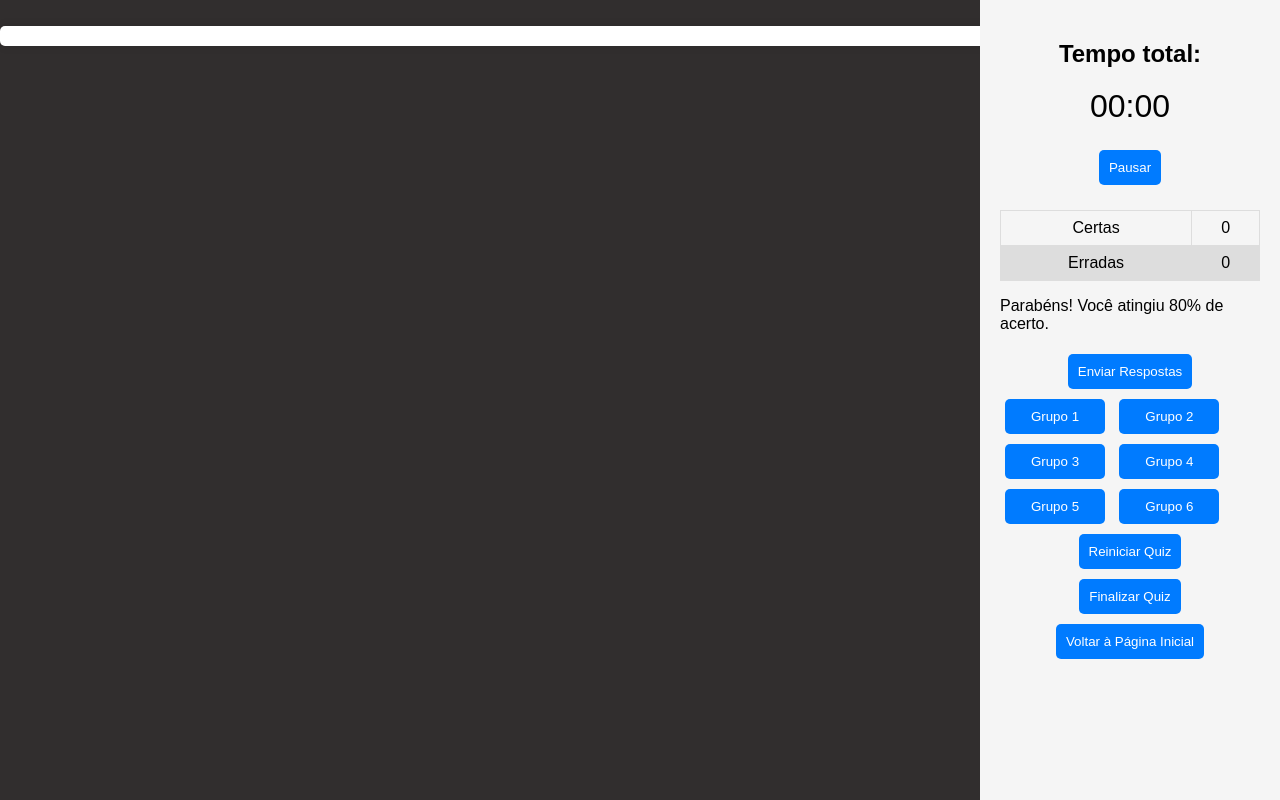
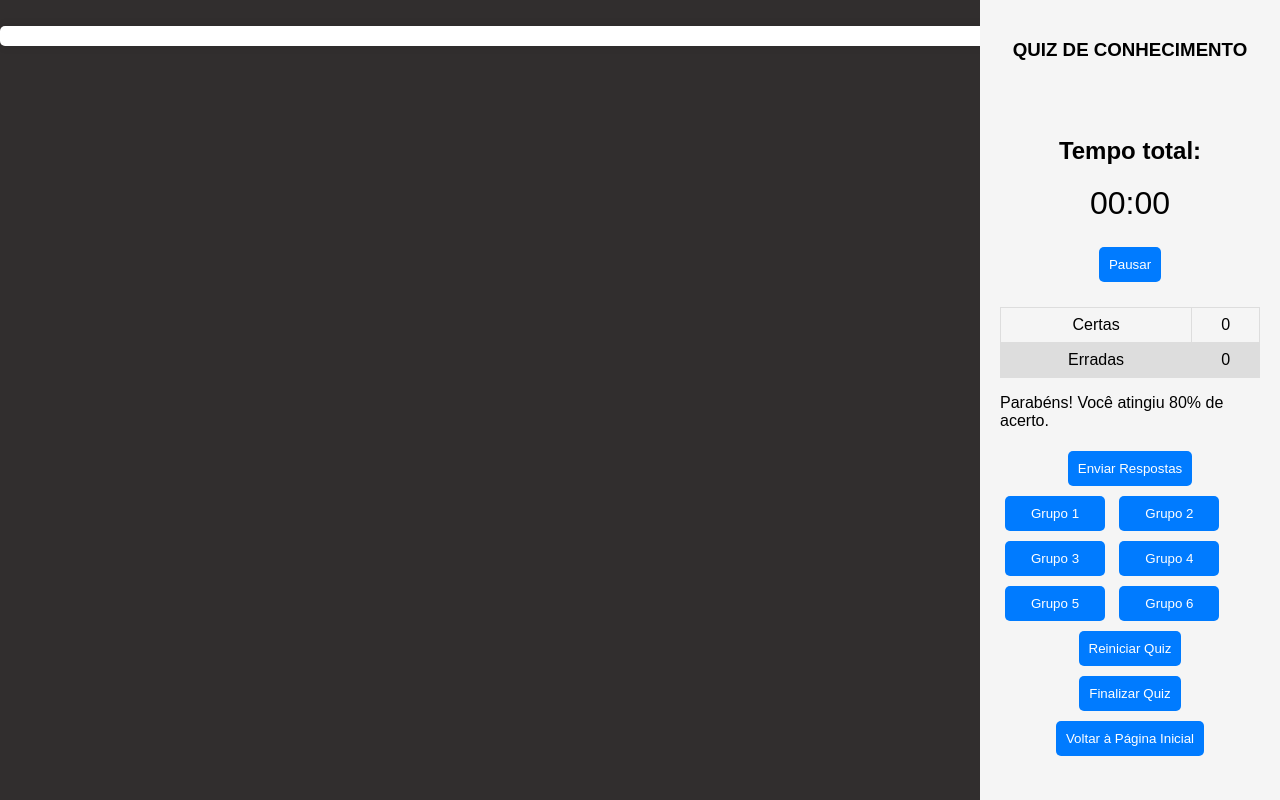
Before and after one commit to munizmath/CBTdump, a plain HTML site: page index.html in a window 1280 px wide. Drawn offline with Linux system fonts and the light colour scheme.

Commit message:
Update index.html

```diff
--- a/index.html
+++ b/index.html
@@ -194,6 +194,7 @@
 </head>
 <body>
     <div id="sidebar">
+        <h3>QUIZ DE CONHECIMENTO<h3>
         <h2>Tempo total:</h2>
         <div id="timer">00:00</div>
         <button id="pause-button">Pausar</button>
```
